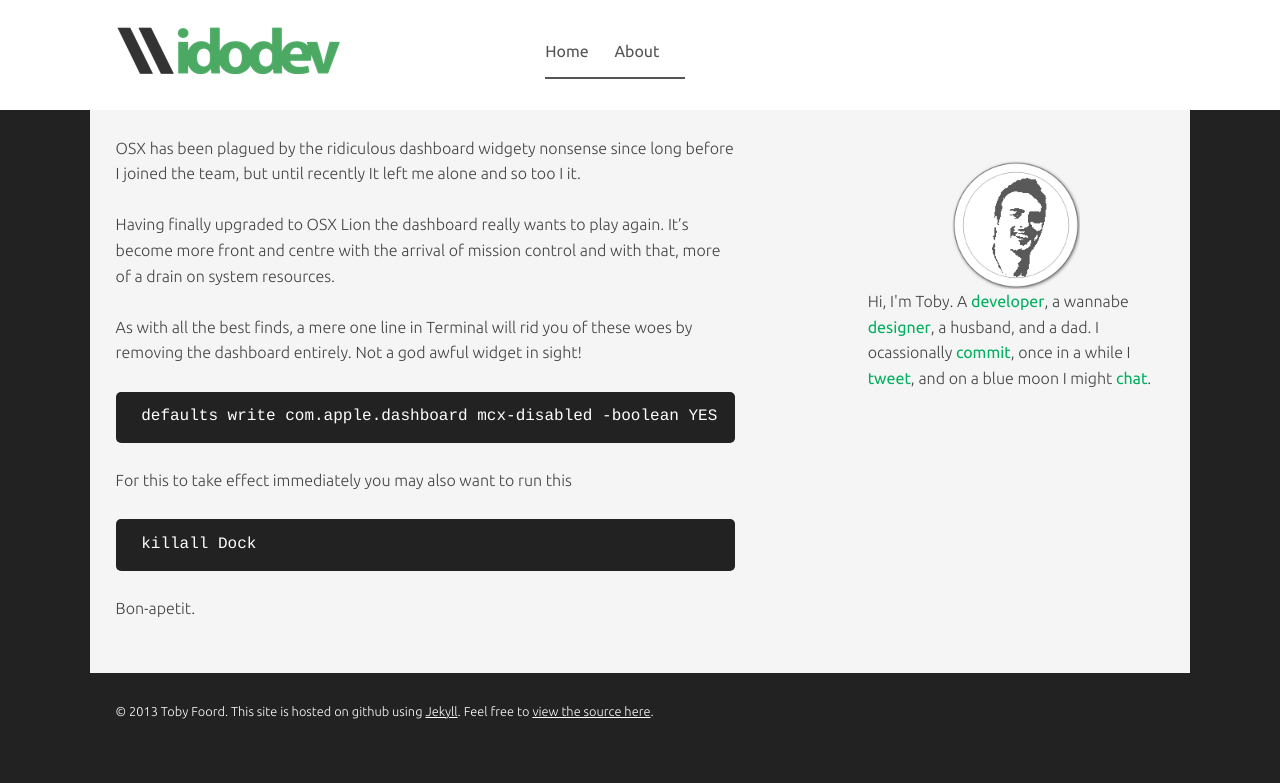
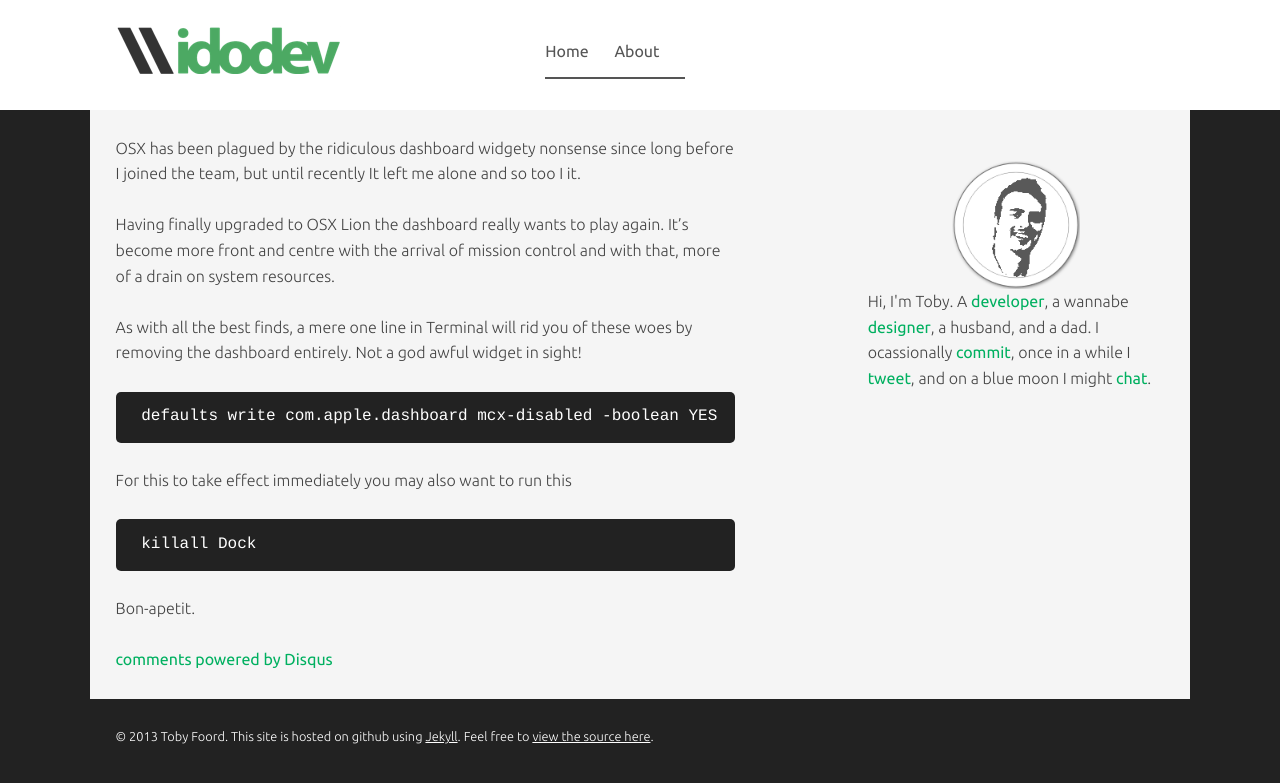
Before and after one commit to idodev/idodev.github.com, a Jekyll site: the page built from _posts/2013-02-11-gone-dashless.md, in a window 1280 px wide. Shown: the top 783 px of the page. Built offline with Jekyll 4.4.1, drawn with Linux system fonts in a browser that asks for light colours; Markdown is read by kramdown in place of the engine named in the settings; comment, search, counter and statistics services are not loaded; some of the changed lines change nothing that is shown.

Commit message:
added disqus code to posts layout

```diff
--- a/_layouts/post.html
+++ b/_layouts/post.html
@@ -6,4 +6,18 @@
 
     {{ content }}
 
+	<div id="disqus_thread"></div>
+    <script type="text/javascript">
+        /* * * CONFIGURATION VARIABLES: EDIT BEFORE PASTING INTO YOUR WEBPAGE * * */
+        var disqus_shortname = 'idodev'; // required: replace example with your forum shortname
+
+        /* * * DON'T EDIT BELOW THIS LINE * * */
+        (function() {
+            var dsq = document.createElement('script'); dsq.type = 'text/javascript'; dsq.async = true;
+            dsq.src = '//' + disqus_shortname + '.disqus.com/embed.js';
+            (document.getElementsByTagName('head')[0] || document.getElementsByTagName('body')[0]).appendChild(dsq);
+        })();
+    </script>
+    <noscript>Please enable JavaScript to view the <a href="http://disqus.com/?ref_noscript">comments powered by Disqus.</a></noscript>
+    <a href="http://disqus.com" class="dsq-brlink">comments powered by <span class="logo-disqus">Disqus</span></a>
 </article>
```
